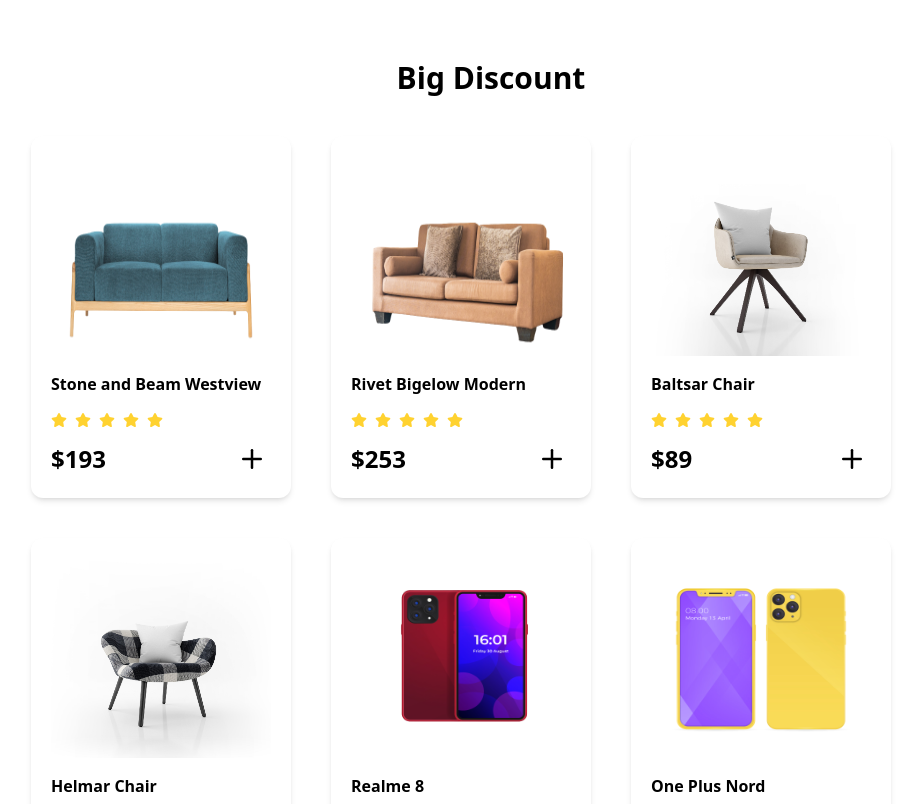
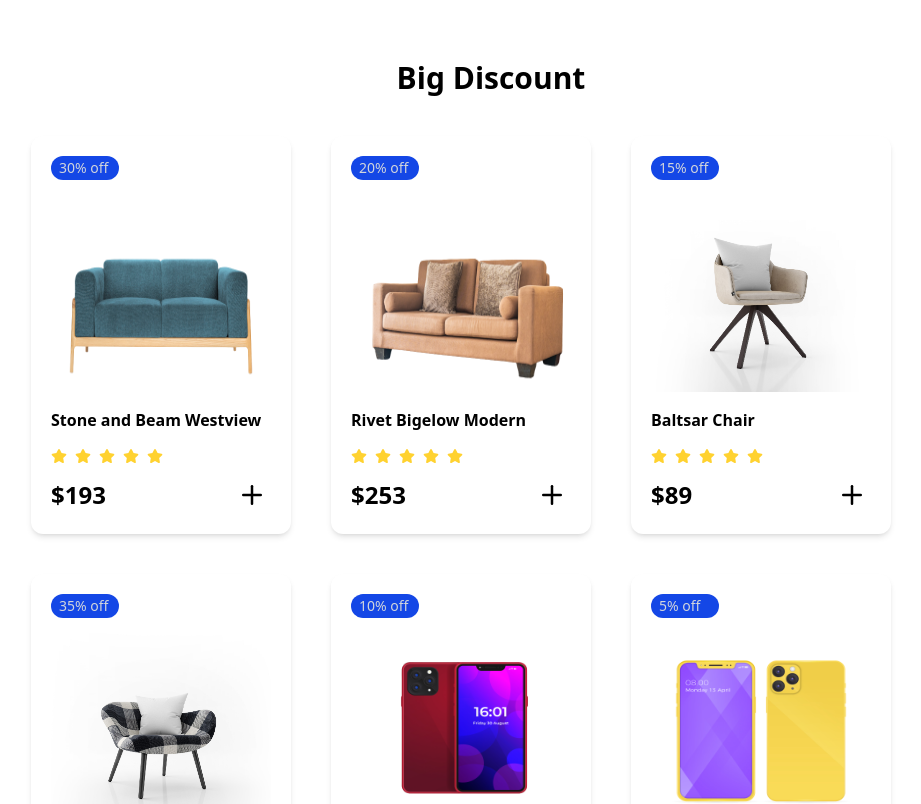
Before and after one commit to Phani2127/Mart-e-com-React, a React (Vite) app: page / in a window 1280 px wide. Shown: the part 900-1704 px from the top of the page, without its empty margins (149-1070 px from the left). Built offline with nearby package versions, Linux system fonts and the light colour scheme.

Commit message:
add discount part to card

```diff
--- a/src/components/Card.jsx
+++ b/src/components/Card.jsx
@@ -17,6 +17,13 @@ export default function Card({ item }) {
         className="absolute top-3 right-3  group-hover:text-gray-600 opacity-0 group-hover:opacity-100 transition duration-300 cursor-pointer z-10"
         title="Add to Wishlist"
       />
+      {item.discount ? (
+        <span className="bg-blue-700 w-17 text-gray-300 py-0.5 px-2 rounded-full text-sm ">
+          {item.discount}% off
+        </span>
+      ) : (
+        ""
+      )}
       <Link to={`/${item.id}`}>
         <img src={item.imgUrl} className="w-100 h-50" alt="" />
       </Link>
```
